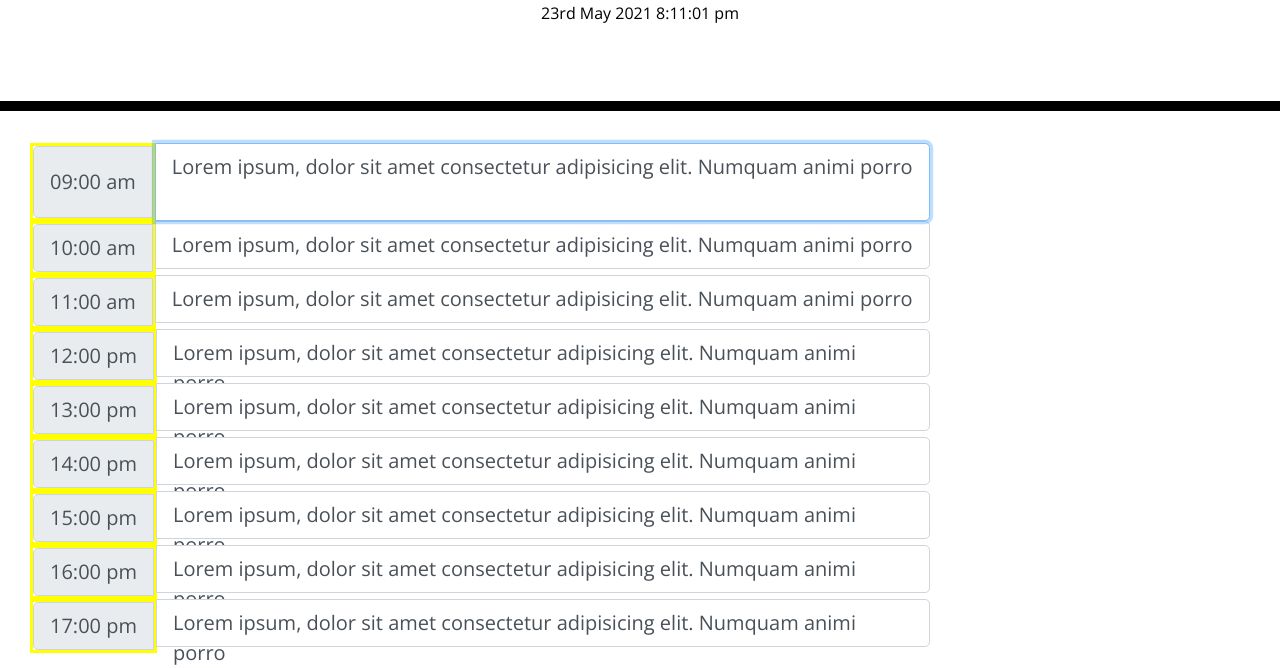
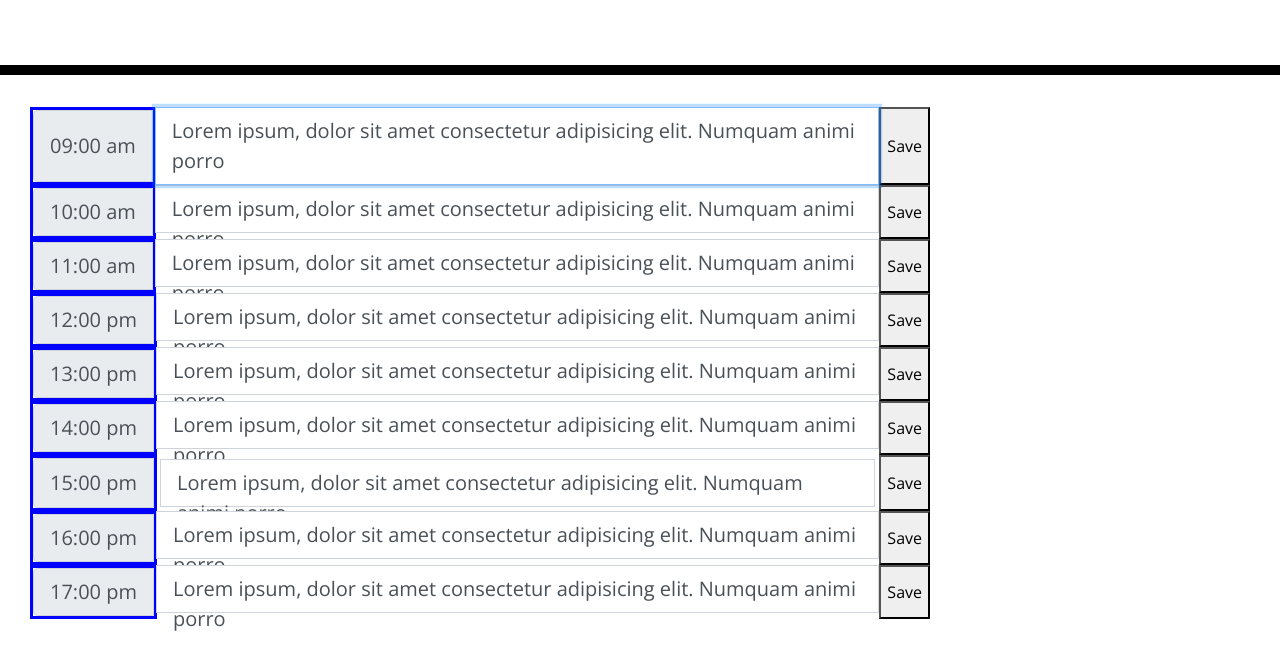
Before and after one commit to absk786/assignment-5, a plain HTML site: page index.html in a window 1280 px wide. Both pictures are taken after a click on the element 542 px from the left and 392 px from the top of the page. Shown: the part 225-893 px from the top of the page. After the commit the page ends 859 px from the top, so only its background shows below. Drawn offline with nearby package versions, Linux system fonts and the light colour scheme.

Commit message:
asdfsadfa

```diff
--- a/index.html
+++ b/index.html
@@ -39,6 +39,7 @@
           <div class="form-control" aria-label="Large" aria-describedby="inputGroup-sizing-sm">
             Lorem ipsum, dolor sit amet consectetur adipisicing elit. Numquam animi porro
           </div>
+          <button id="btn-1">Save</button>
         </div>
         <div class="input-group input-group-lg" id="10-am">
           <div class="input-group-prepend">
@@ -46,7 +47,9 @@
           </div>
           <div class="form-control" aria-label="Large" aria-describedby="inputGroup-sizing-sm">
             Lorem ipsum, dolor sit amet consectetur adipisicing elit. Numquam animi porro
-          </div>        </div>
+          </div>
+          <button id="btn-2">Save</button>
+         </div>
         <div class="input-group input-group-lg">
           <div class="input-group-prepend">
             <span class="input-group-text" id="inputGroup-sizing-lg">11:00 am</span>
@@ -54,6 +57,7 @@
           <div class="form-control" aria-label="Large" aria-describedby="inputGroup-sizing-sm">
             Lorem ipsum, dolor sit amet consectetur adipisicing elit. Numquam animi porro
           </div>
+          <button id="btn-3">Save</button>
         </div>
         <div class="input-group input-group-lg">
           <div class="input-group-prepend">
@@ -62,6 +66,7 @@
           <div class="form-control" aria-label="Large" aria-describedby="inputGroup-sizing-sm">
             Lorem ipsum, dolor sit amet consectetur adipisicing elit. Numquam animi porro
           </div>
+          <button id="btn-4">Save</button>
         </div>
         <div class="input-group input-group-lg">
           <div class="input-group-prepend">
@@ -70,7 +75,7 @@
           <div class="form-control" aria-label="Large" aria-describedby="inputGroup-sizing-sm">
             Lorem ipsum, dolor sit amet consectetur adipisicing elit. Numquam animi porro
           </div>
-
+          <button id="btn-5">Save</button>
         </div>
         <div class="input-group input-group-lg">
           <div class="input-group-prepend">
@@ -79,6 +84,7 @@
           <div class="form-control" aria-label="Large" aria-describedby="inputGroup-sizing-sm">
             Lorem ipsum, dolor sit amet consectetur adipisicing elit. Numquam animi porro
           </div>
+          <button id="btn-6">Save</button>
         </div>
         <div class="input-group input-group-lg">
           <div class="input-group-prepend">
@@ -87,6 +93,7 @@
           <p class="form-control" aria-label="Large" aria-describedby="inputGroup-sizing-sm">
             Lorem ipsum, dolor sit amet consectetur adipisicing elit. Numquam animi porro
           </p>
+          <button id="btn-7">Save</button>
         </div>
         <div class="input-group input-group-lg">
           <div class="input-group-prepend">
@@ -95,6 +102,7 @@
           <div class="form-control" aria-label="Large" aria-describedby="inputGroup-sizing-sm">
             Lorem ipsum, dolor sit amet consectetur adipisicing elit. Numquam animi porro
           </div>
+          <button id="btn-8">Save</button>
         </div>
         <div class="input-group input-group-lg">
           <div class="input-group-prepend">
@@ -103,6 +111,7 @@
           <div class="form-control" aria-label="Large" aria-describedby="inputGroup-sizing-sm">
             Lorem ipsum, dolor sit amet consectetur adipisicing elit. Numquam animi porro
           </div>
+          <button id="btn-9">Save</button>
         </div>
 
       </div>
--- a/script.js
+++ b/script.js
@@ -1,6 +1,15 @@
-let tasks = [];
+let tasks = {
+    9: [],
+    10: [],
+    11: [],
+    12: [],
+    14: [],
+    15: [],
+    16: [],
+    17: [],
+};
 let getDate = moment().format ("Do MMMM YYYY h:mm:ss a");
-let getHour = parseInt(moment().format ("h"));
+let getHour = parseInt(moment().format ("HH"));
 let taskIdCounter = 0;
 // data-task-Id is linked with taskIdCounter. every time we add a new task we will add taskCounterId ++
 // setAttribute("data-task-id", taskIdCounter);The setAttribute() method can be used to add or update any attribute on an HTML element, but the only attribute we need for now is data-task-id, which we set to the current value of taskIdCounter.
@@ -12,60 +21,57 @@ $("#todaysDateEl").text(getDate);
 // select all span tags
 
 $("span").each(function(index) {
-  console.log($(this).text());
+  // console.log($(this).text());
   // this adds 9 to the index of the span tags
   let indexTimeConverter = parseInt(index) + 9;
-  console.log("this is a", typeof indexTimeConverter, indexTimeConverter);
-  console.log("this is a number", typeof getHour, getHour);
+  // console.log("this is a", typeof indexTimeConverter, indexTimeConverter);
+  // console.log("this is a number", typeof getHour, getHour);
   if (indexTimeConverter === getHour) {
     $(this).closest("div").css({"border": "3px solid green"})
  }
   else if ( indexTimeConverter < getHour) {
-    console.log("not found")
+    // console.log("not found")
     $(this).closest("div").css({"border": "3px solid blue"})
   }
   else if ( indexTimeConverter > getHour) {
-    console.log("not found")
+    // console.log("not found")
     $(this).closest("div").css({"border": "3px solid yellow"})
   }
 
 })
 
-// compare the value of text content to getHour
-
-// console.log(calanderTime);
-//  if (getHour = 5) {}
-
-
-
+// When that happens, we need to collect a few pieces of data: the
+// current value of the element, the parent element's ID, and the element's position in the list.
 $(".form-control").on("click", function () {
-  // When that happens, we need to collect a few pieces of data: the
-  // current value of the element, the parent element's ID, and the element's position in the list.
   console.log("this has been clicked");
   $(".form-control").on("blur", "textarea",function () {
-  // get the parent divs id
-  let timeStatus = $(this).closest().attr("id").replace("time-", );
-  console.log(timeStatus);
-
   } );
    // console log the currently selected elemnt
    console.log(this);
    // get current text
-   let currentText = $(this).text().trim();
+  let currentText = $(this).text().trim();
   console.log(currentText);
   // create a new text area input
-  let textInput = $("<textarea>").addClass("form-control").attr("data-task-id", taskIdCounter). val(currentText);
-  console.log(textInput);
-  console.log(taskIdCounter);
+  let textInput = $("<textarea>").addClass("form-control").attr("data-task-id", taskIdCounter). text(currentText);
+  // console.log(textInput);
+  // console.log(taskIdCounter);
   // replace with the new textInput element
   $(this).replaceWith(textInput);
+  //
+  let textP = $("p").addClass("m-1").attr("data-task-id");
+  console.log(this);
+  $(this).replaceWith(textP);
   // highlight the input box for user
   textInput.trigger("focus");
+  // on click add a new p tag with the id - this way we can keep track of the tasks
   taskIdCounter++;
-  // on click add a new p tag with the id - this way we can keep track of the tasks
 
+
+
+  $("#btn-").on("click", function () {
+    console.log("save button was clicked");
+    localStorage.setItem("tasks", JSON.stringify(tasks));
+  })
 })
 
-// this function will set the colours based on time
-
   });
```
